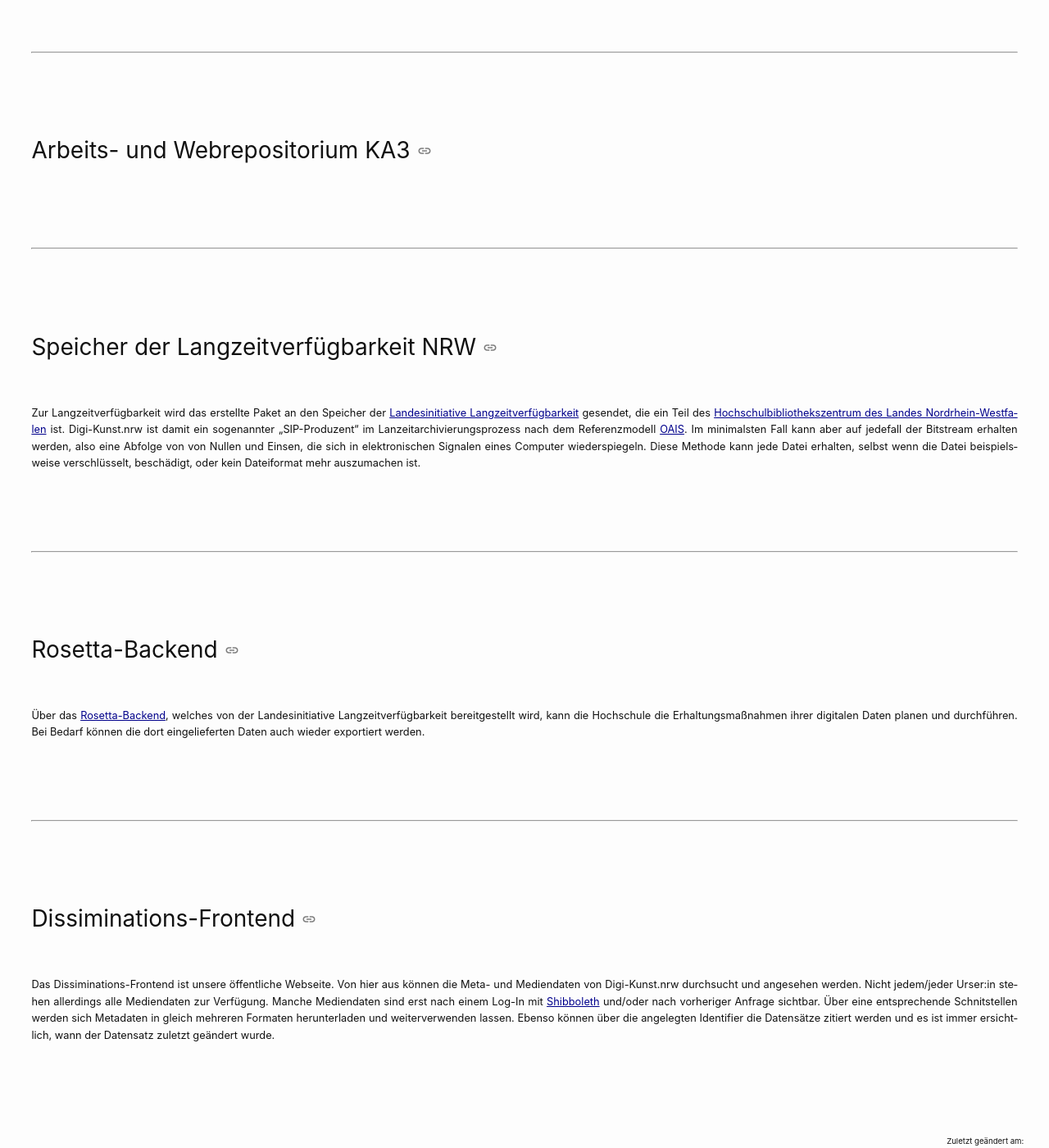
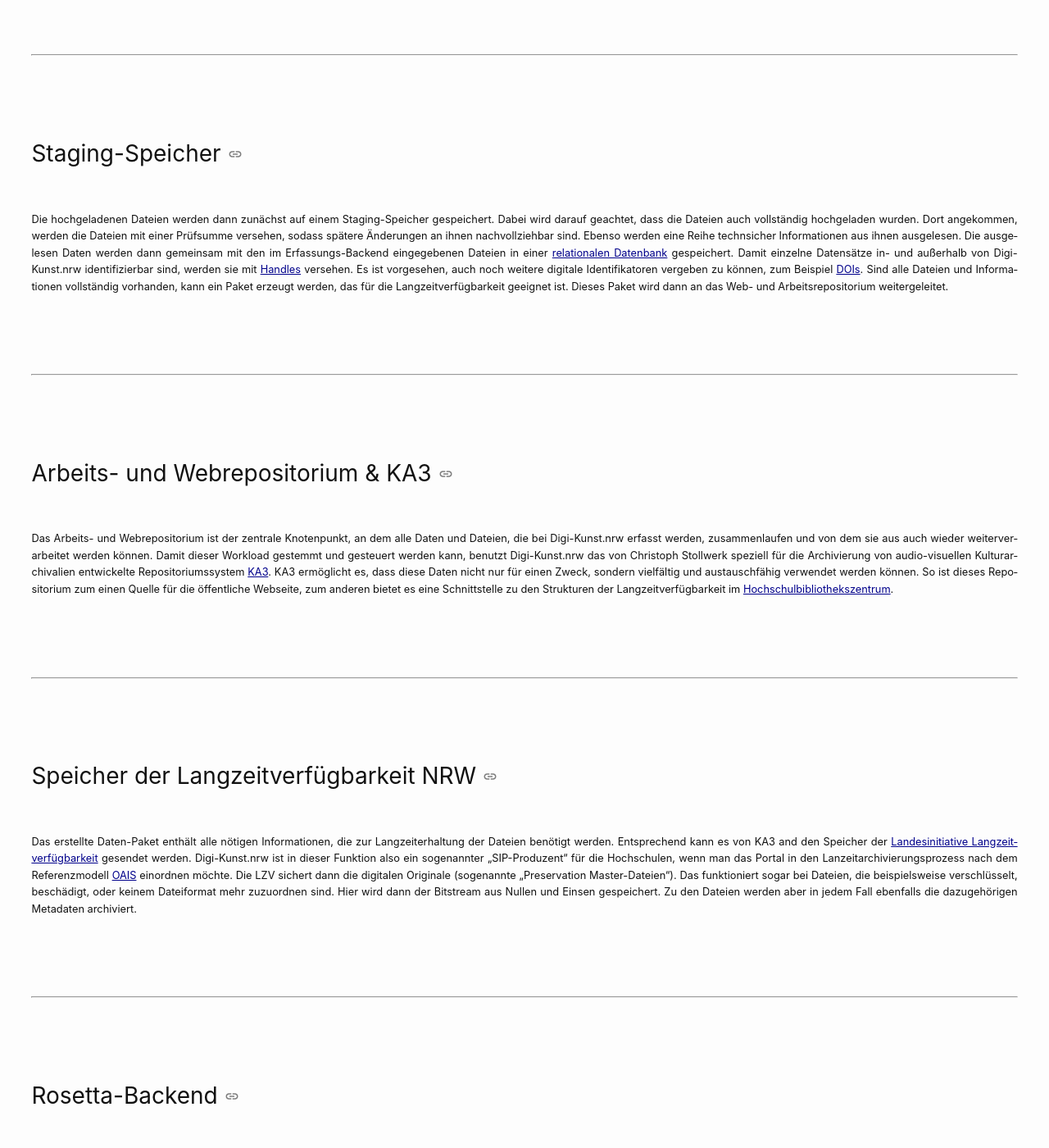
Before and after one commit to christiansievers/site-test, a Jekyll site: the page built from technische-dokumentation/infrastruktur.markdown, in a window 1280 px wide and 1400 px high, scrolled down 2714 px. Shown: the whole window at 82% size. Built offline with Jekyll 4.4.1, drawn with Linux system fonts in a browser that asks for light colours; a script that is not in the unit is left out; some of the changed text lies outside the part shown.

Commit message:
Text für die Seite Infrastruktur (8)

```diff
--- a/technische-dokumentation/infrastruktur.markdown
+++ b/technische-dokumentation/infrastruktur.markdown
@@ -3,6 +3,16 @@ layout: digi-kunst-docs
 title: Infrastruktur
 order: 3.3
 ---
+
+Digi-Kunst.nrw hat gleich mehrere zentrale Aufgaben:
+
+* Die Überführung der Daten in die Langzeitsverfügbarkeits-Speicherstrukturen des Landes Nordrhein-Westfalen,
+* die Schaffung einer benutzerfreundlichen Web-Oberfläche für die künstlerische, wissenschaftliche und öffentliche Nutzung sowie die
+* multimedial erfahrbare Dokumentation des exzellenten Niveaus von Kultur und Wissenschaft in NRW.
+
+Damit diese teils sehr heterogenen Ziele alle gleichermaßen gelingen können, benötigt Digi-Kunst.nrw eine ganze Reihe von System und Stationen bei sich und unseren Partnern, bis die Informationen und Dateien, die an den Hochschulen vorliegen, langzeitverfügbar und ebenso künstlerisch, wissenschaftlich und öffentlich nutzbar sind.
+
+----
 
 ## Strukturdiagramm
 Dieses Strukturdiagramm veranschaulicht den logischen Aufbau der derzeitigen Projektinfrastruktur und zeigt die Zusammenhänge von Systemkomponenten, Nutzer:innen, angebundenen Diensten und externen Institutionen.
@@ -11,44 +21,46 @@ Dieses Strukturdiagramm veranschaulicht den logischen Aufbau der derzeitigen Pro
 
 [<svg class="download-icon" xmlns="http://www.w3.org/2000/svg" height="24" viewBox="0 -960 960 960" width="24"><path d="M480-320 280-520l56-58 104 104v-326h80v326l104-104 56 58-200 200ZM240-160q-33 0-56.5-23.5T160-240v-120h80v120h480v-120h80v120q0 33-23.5 56.5T720-160H240Z"/></svg> 2023-08-04_Strukturdiagramm.pdf]({{site.baseurl }}/assets/documents/2023-08-04_Strukturdiagramm.pdf) (50 KB)
 
-In den folgenden Abschnitten werden die zentralen Einheiten dieses Modells kurz erklärt und zentrale Funktionsweise beschrieben.
+In den folgenden Abschnitten werden die zentralen Einheiten dieses Modells kurz erklärt und ihre zentralen Funktionsweisen beschrieben.
 
 ----
 
 ## Erfassungs-Backend
 
-Im Erfassungs-Backend kann man neue [Projekte]({{ site.baseurl }}/ressourcen/entitaeten_und_attribute_des_datenmodells.html#zentrale-entitäten-projekt-und-ereignis) angelegen sowie bereits bestehende Projekte verwalten. Das Erfassungs-Backend steht allen einliefernden Personen zur Verfügung. Das sind, neben der [Projektleitung]({{ site.baseurl }}/projektstruktur/team.html#gesamtprojektleitung) und unseren [Mediendokumentar:innen]({{ site.baseurl }}/projektstruktur/team.html#mediendokumentarinnen), zunächst ausgewählte Personen an den Hochschulen. In Zukunft soll dieses Backend aber, via [Shibboleth](https://www.shibboleth.net/), auch für Lehrende und Student:innen zugänglich sein.
+Im Erfassungs-Backend können neue [Projekte]({{ site.baseurl }}/ressourcen/entitaeten_und_attribute_des_datenmodells.html#zentrale-entitäten-projekt-und-ereignis) angelegt sowie bereits bestehende Projekte verwaltet werden. Das Erfassungs-Backend steht allen einliefernden Personen zur Verfügung. Das sind, neben der [Projektleitung]({{ site.baseurl }}/projektstruktur/team.html#gesamtprojektleitung) und [Mediendokumentar:innen]({{ site.baseurl }}/projektstruktur/team.html#mediendokumentarinnen), zunächst ausgewählte Personen an den Hochschulen. In Zukunft soll dieses Backend aber, via [Shibboleth](https://www.shibboleth.net/), auch für Lehrende und Student:innen zugänglich sein.
 
 ----
 
 ## Admin-Backend
 
-Das Admin-Backend umfasst die Verwaltung bestimmter kontrollierter Vokabulare und Taxonomien sowie die Verwaltung von zuweisbaren Rechte- und Lizenzangaben, die auf Projekte und [Digitale Objekte]({{ site.baseurl }}/ressourcen/entitaeten_und_attribute_des_datenmodells.html#ereignis-digitale-objekte) im Erfassungsbackend angewendet werden können. Außerdem können vom Admin-Portal aus alle zentralen Arbeitsschritte zur Überführung in die Langzeitverfügbarkeit geplant und durchgeführt werden. Der Zugriff auf das Admin-Backend ist, je nachdem, was dort verwaltet werden muss, auf die Projektleitung und/oder die Mediendokumentar:innen beschränkt.
+Das Admin-Backend umfasst die Verwaltung bestimmter kontrollierter Vokabulare und Taxonomien sowie die Verwaltung von zuweisbaren Rechte- und Lizenzangaben, die auf Projekte und [Digitale Objekte]({{ site.baseurl }}/ressourcen/entitaeten_und_attribute_des_datenmodells.html#ereignis-digitale-objekte) im Erfassungs-Backend angewendet werden können. Zudem können vom Admin-Portal aus alle zentralen Arbeitsschritte zur Überführung in die Langzeitverfügbarkeit geplant und durchgeführt werden. Der Zugriff auf das Admin-Backend ist, je nachdem, was dort verwaltet werden muss, auf die Projektleitung und/oder die Mediendokumentar:innen beschränkt.
 
 ----
 
 ## Staging-Speicher
 
-Die eingegeben Daten und hochgeladenen Dateien werden dann zunächst auf einem Staging-Speicher gespeichert. Dabei wird darauf geachtet, dass die Dateien auch vollständig hochgeladen werden. Auf diesem Speicher angekommen, werden die Dateien mit einer Prüfsumme versehen, sodass spätere Änderungen an ihnen nachvollziehbar sind. Ebenso wird eine Reihe technsicher Informationen aus ihnen ausgelesen. Beides, die manuell eingegeben und die ausgelesen Daten, werden dann gemeinsam in einer [relationalen Datenbank](https://www.ibm.com/de-de/topics/relational-databases) gespeichert. Damit einzelne Datensätze in- und außerhalb von Digi-Kunst.nrw identifizierbar sind, werden sie mit [Handles](https://www.handle.net/) versehen. Es ist vorgesehen, auch noch weitere digitale Identifikatoren vergeben zu können, zum Beispiel [DOIs](https://www.doi.org/). Sind alle Dateien und Informationen vollständig vorhanden, kann ein Paket erzeugt werden, das für die Langzeitverfügbarkeit geeignet ist. Dieses Paket wird dann an das Arbeits- und Webrepositorium KA3 weitergeleitet.
+Die hochgeladenen Dateien werden dann zunächst auf einem Staging-Speicher gespeichert. Dabei wird darauf geachtet, dass die Dateien auch vollständig hochgeladen wurden. Dort angekommen, werden die Dateien mit einer Prüfsumme versehen, sodass spätere Änderungen an ihnen nachvollziehbar sind. Ebenso werden eine Reihe technsicher Informationen aus ihnen ausgelesen. Die ausgelesen Daten werden dann gemeinsam mit den im Erfassungs-Backend eingegebenen Dateien in einer [relationalen Datenbank](https://www.ibm.com/de-de/topics/relational-databases) gespeichert. Damit einzelne Datensätze in- und außerhalb von Digi-Kunst.nrw identifizierbar sind, werden sie mit [Handles](https://www.handle.net/) versehen. Es ist vorgesehen, auch noch weitere digitale Identifikatoren vergeben zu können, zum Beispiel [DOIs](https://www.doi.org/). Sind alle Dateien und Informationen vollständig vorhanden, kann ein Paket erzeugt werden, das für die Langzeitverfügbarkeit geeignet ist. Dieses Paket wird dann an das Web- und Arbeitsrepositorium weitergeleitet.
 
 ----
 
-## Arbeits- und Webrepositorium KA3
+## Arbeits- und Webrepositorium & KA3
+
+Das Arbeits- und Webrepositorium ist der zentrale Knotenpunkt, an dem alle Daten und Dateien, die bei Digi-Kunst.nrw erfasst werden, zusammenlaufen und von dem sie aus auch wieder weiterverarbeitet werden können. Damit dieser Workload gestemmt und gesteuert werden kann, benutzt Digi-Kunst.nrw das von Christoph Stollwerk speziell für die Archivierung von audio-visuellen Kulturarchivalien entwickelte Repositoriumssystem [KA3](https://ka3.uni-koeln.de/). KA3 ermöglicht es, dass diese Daten nicht nur für einen Zweck, sondern vielfältig und austauschfähig verwendet werden können. So ist dieses Repositorium zum einen Quelle für die öffentliche Webseite, zum anderen bietet es eine Schnittstelle zu den Strukturen der Langzeitverfügbarkeit im [Hochschulbibliothekszentrum](https://www.hbz-nrw.de/).
 
 ----
 
 ## Speicher der Langzeitverfügbarkeit NRW
 
-Zur Langzeitverfügbarkeit wird das erstellte Paket an den Speicher der [Landesinitiative Langzeitverfügbarkeit](https://www.lzv.nrw/) gesendet, die ein Teil des [Hochschulbibliothekszentrum des Landes Nordrhein-Westfalen](https://www.hbz-nrw.de/) ist. Digi-Kunst.nrw ist damit ein sogenannter „SIP-Produzent“ im Lanzeitarchivierungsprozess nach dem Referenzmodell [OAIS](https://www.forschungsdaten.org/index.php/OAI). Im minimalsten Fall kann aber auf jedefall der Bitstream erhalten werden, also eine Abfolge von von Nullen und Einsen, die sich in elektronischen Signalen eines Computer wiederspiegeln. Diese Methode kann jede Datei erhalten, selbst wenn die Datei beispielsweise verschlüsselt, beschädigt, oder kein Dateiformat mehr auszumachen ist.
+Das erstellte Daten-Paket enthält alle nötigen Informationen, die zur Langzeiterhaltung der Dateien benötigt werden. Entsprechend kann es von KA3 and den Speicher der [Landesinitiative Langzeitverfügbarkeit](https://www.lzv.nrw/) gesendet werden. Digi-Kunst.nrw ist in dieser Funktion also ein sogenannter „SIP-Produzent“ für die Hochschulen, wenn man das Portal in den Lanzeitarchivierungsprozess nach dem Referenzmodell [OAIS](https://www.forschungsdaten.org/index.php/OAI) einordnen möchte. Die LZV sichert dann die digitalen Originale (sogenannte „Preservation Master-Dateien“). Das funktioniert sogar bei Dateien, die beispielsweise verschlüsselt, beschädigt, oder keinem Dateiformat mehr zuzuordnen sind. Hier wird dann der Bitstream aus Nullen und Einsen gespeichert. Zu den Dateien werden aber in jedem Fall ebenfalls die dazugehörigen Metadaten archiviert.
 
 ----
 
 ## Rosetta-Backend
 
-Über das [Rosetta-Backend](https://www.lzv.nrw/ueber-lzv/wie-funktioniert-lzv), welches von der Landesinitiative Langzeitverfügbarkeit bereitgestellt wird, kann die Hochschule die Erhaltungsmaßnahmen ihrer digitalen Daten planen und durchführen. Bei Bedarf können die dort eingelieferten Daten auch wieder exportiert werden.
+Über das [Rosetta-Backend](https://www.lzv.nrw/ueber-lzv/wie-funktioniert-lzv), welches von der Landesinitiative Langzeitverfügbarkeit bereitgestellt wird, kann die Hochschule die Erhaltungsmaßnahmen ihrer digitalen Daten planen und durchführen. Bei Bedarf können die dort eingelieferten Daten auch wieder exportiert werden. Es gilt aber hierbei die Regelungen unserer Partnerinstitution zu beachten.
 
 ----
 
-## Dissiminations-Frontend
+## Dissimination-Frontend
 
-Das Dissiminations-Frontend ist unsere öffentliche Webseite. Von hier aus können die Meta- und Mediendaten von Digi-Kunst.nrw durchsucht und angesehen werden. Nicht jedem/jeder Urser:in stehen allerdings alle Mediendaten zur Verfügung. Manche Mediendaten sind erst nach einem Log-In mit [Shibboleth](https://www.shibboleth.net/) und/oder nach vorheriger Anfrage sichtbar. Über eine entsprechende Schnitstellen werden sich Metadaten in gleich mehreren Formaten herunterladen und weiterverwenden lassen. Ebenso können über die angelegten Identifier die Datensätze zitiert werden und es ist immer ersichtlich, wann der Datensatz zuletzt geändert wurde.
+Das Dissimination-Frontend ist unsere öffentliche Webseite. Von hier aus können die Meta- und Mediendaten von Digi-Kunst.nrw durchsucht und angesehen werden. Nicht jedem/jeder Urser:in stehen dabei allerdings alle Mediendaten zur Verfügung. Manche sind erst nach einem Log-In mit [Shibboleth](https://www.shibboleth.net/) und/oder nach vorheriger Anfrage einsehbar. Die Metadaten sind jedoch (sofern möglich) frei verfügbar und können gleich in mehreren Formaten heruntergeladen und weiterverwendet werden. Auch können die Datensätze sicher über die angelegten Identifier zitiert werden. Zudem ist immer ersichtlich, wann der Datensatz zuletzt geändert wurde, sodass auch der/die Endnutzer:in stets einen Überblick über alle gesicherten Versionen hat.
```
